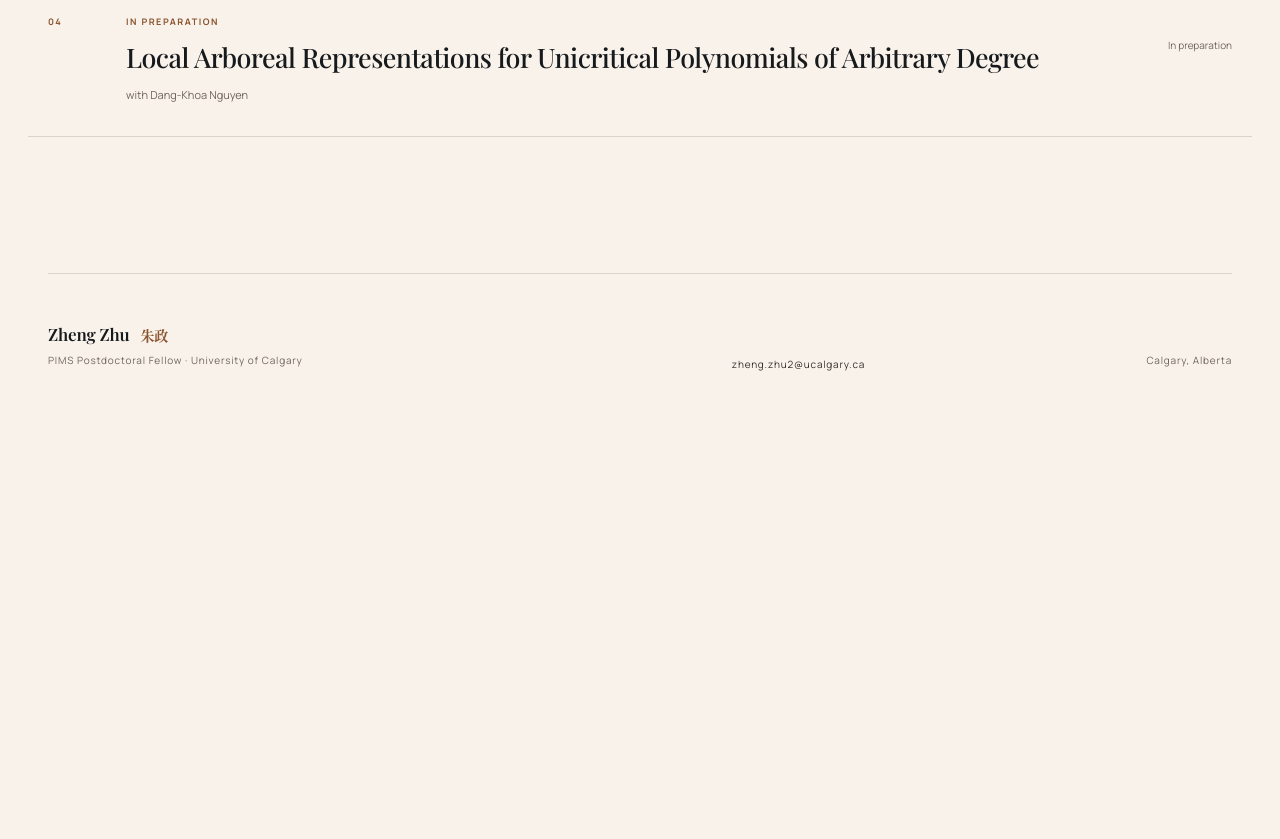
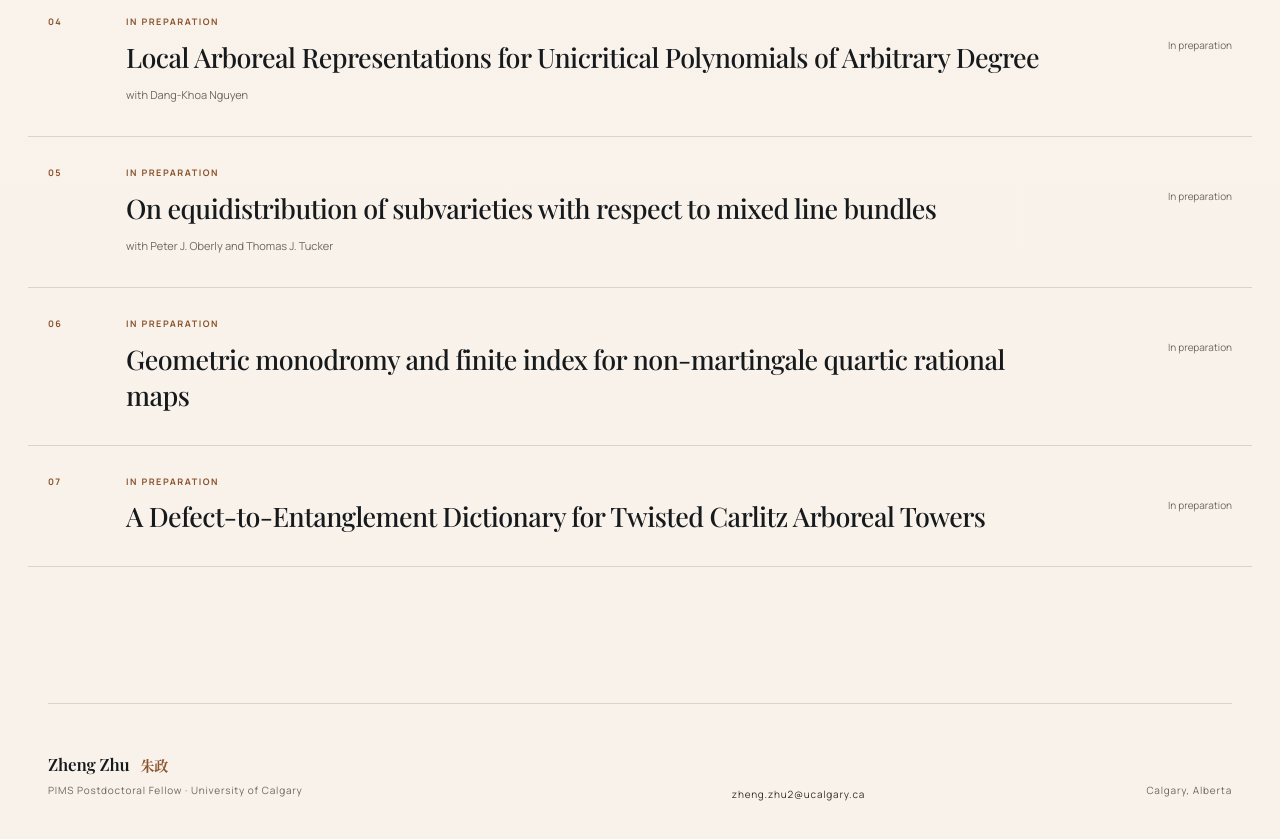
Before and after one commit to HodgeBundle/Personal-Website, a Next.js app: page /research in a window 1280 px wide. Shown: the part 1220-2059 px from the top of the page. Before the commit the page ends 1640 px from the top, so only its background shows below. Built offline with nearby package versions, Linux system fonts and the light colour scheme.

Commit message:
Add three in-preparation publications

```diff
--- a/app/research/page.tsx
+++ b/app/research/page.tsx
@@ -31,6 +31,22 @@ const works = [
     type: "In preparation",
     title: "Local Arboreal Representations for Unicritical Polynomials of Arbitrary Degree",
     authors: "with Dang-Khoa Nguyen",
+    status: "In preparation",
+  },
+  {
+    type: "In preparation",
+    title: "On equidistribution of subvarieties with respect to mixed line bundles",
+    authors: "with Peter J. Oberly and Thomas J. Tucker",
+    status: "In preparation",
+  },
+  {
+    type: "In preparation",
+    title: "Geometric monodromy and finite index for non-martingale quartic rational maps",
+    status: "In preparation",
+  },
+  {
+    type: "In preparation",
+    title: "A Defect-to-Entanglement Dictionary for Twisted Carlitz Arboreal Towers",
     status: "In preparation",
   },
 ];
@@ -70,7 +86,7 @@ export default function ResearchPage() {
                 ) : (
                   <h3>{work.title}</h3>
                 )}
-                <p className="work-authors">{work.authors}</p>
+                {work.authors && <p className="work-authors">{work.authors}</p>}
               </div>
               <p className="work-status">{work.status}</p>
             </li>
```
